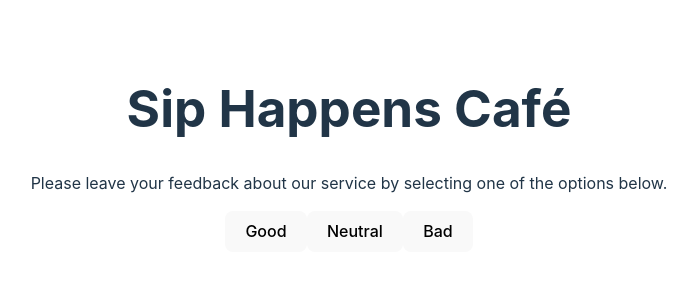
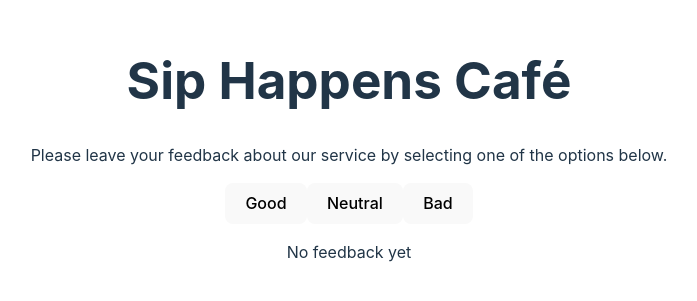
Before and after one commit to Anastassia2312/goit-react-hw-02, a React (Vite) app: page / in a window 1280 px wide. Shown: the part 251-552 px from the top of the page, without its empty margins (291-988 px from the left). Built offline with nearby package versions, Linux system fonts and the light colour scheme.

Commit message:
Update App.jsx

```diff
--- a/src/components/App.jsx
+++ b/src/components/App.jsx
@@ -23,7 +23,7 @@ function App() {
     <>
       <Description />
       <Options updateFeedback={updateFeedback} />
-      {totalFeedback !== 0 ? <Feedback value={rating} /> : Notification}
+      {totalFeedback !== 0 ? <Feedback value={rating} /> : <Notification />}
     </>
   );
 }
```
